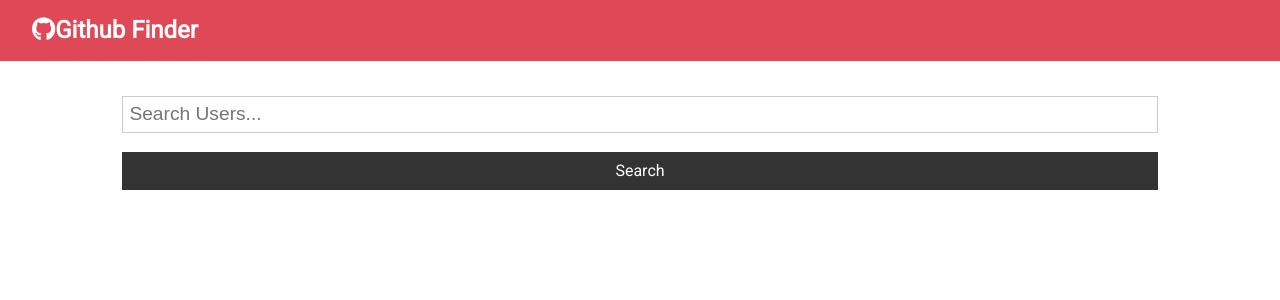
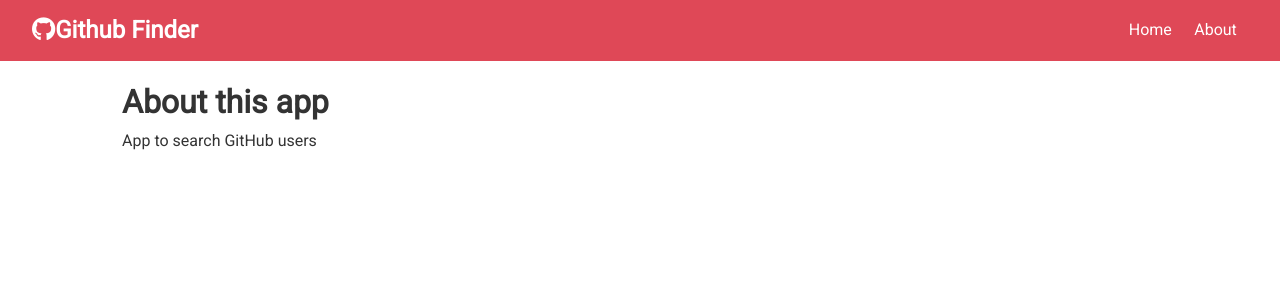
Before and after one commit to danchamorro/github-finder, a React (Create React App) app: page /about in a window 1280 px wide. Shown: the top 300 px of the page. Built offline with nearby package versions, Linux system fonts and the light colour scheme.

Commit message:
Added routing and About page.

```diff
--- a/src/App.js
+++ b/src/App.js
@@ -1,10 +1,12 @@
-import React, { Component } from "react";
+import React, { Fragment, Component } from "react";
+import { BrowserRouter as Router, Switch, Route } from "react-router-dom";
 import "./App.css";
 import Navbar from "./components/layout/Navbar";
 import Users from "./components/users/Users";
 import axios from "axios";
 import Search from "./components/users/Search";
 import Alert from "./components/layout/Alert";
+import About from "./components/pages/About";
 
 class App extends Component {
   state = {
@@ -52,10 +54,17 @@ class App extends Component {
     const { users, loading } = this.state;
 
     return (
+      <Router>
         <div className="App">
           <Navbar title="Github Finder" icon="fab fa-github" />
           <div className="container">
             <Alert alert={this.state.alert} />
+            <Switch>
+              <Route
+                exact
+                path="/"
+                render={props => (
+                  <Fragment>
                     <Search
                       searchUsers={this.searchUsers}
                       clearUsers={this.clearUsers}
@@ -63,8 +72,14 @@ class App extends Component {
                       setAlert={this.setAlert}
                     />
                     <Users loading={loading} users={users} />
+                  </Fragment>
+                )}
+              />
+              <Route exact path="/about" component={About} />
+            </Switch>
           </div>
         </div>
+      </Router>
     );
   }
 }
--- a/src/components/layout/Navbar.js
+++ b/src/components/layout/Navbar.js
@@ -1,4 +1,5 @@
 import React from "react";
+import { Link } from "react-router-dom";
 
 const Navbar = ({ icon, title }) => {
   return (
@@ -7,6 +8,14 @@ const Navbar = ({ icon, title }) => {
         <i className={icon} />
         {title}
       </h1>
+      <ul>
+        <li>
+          <Link to="/">Home</Link>
+        </li>
+        <li>
+          <Link to="/about">About</Link>
+        </li>
+      </ul>
     </nav>
   );
 };
--- /dev/null
+++ b/src/components/pages/About.js
@@ -0,0 +1,12 @@
+import React from "react";
+
+const About = () => {
+  return (
+    <div>
+      <h1>About this app</h1>
+      <p>App to search GitHub users</p>
+    </div>
+  );
+};
+
+export default About;
```
Lines whose indentation alone changed are shown as unchanged.
